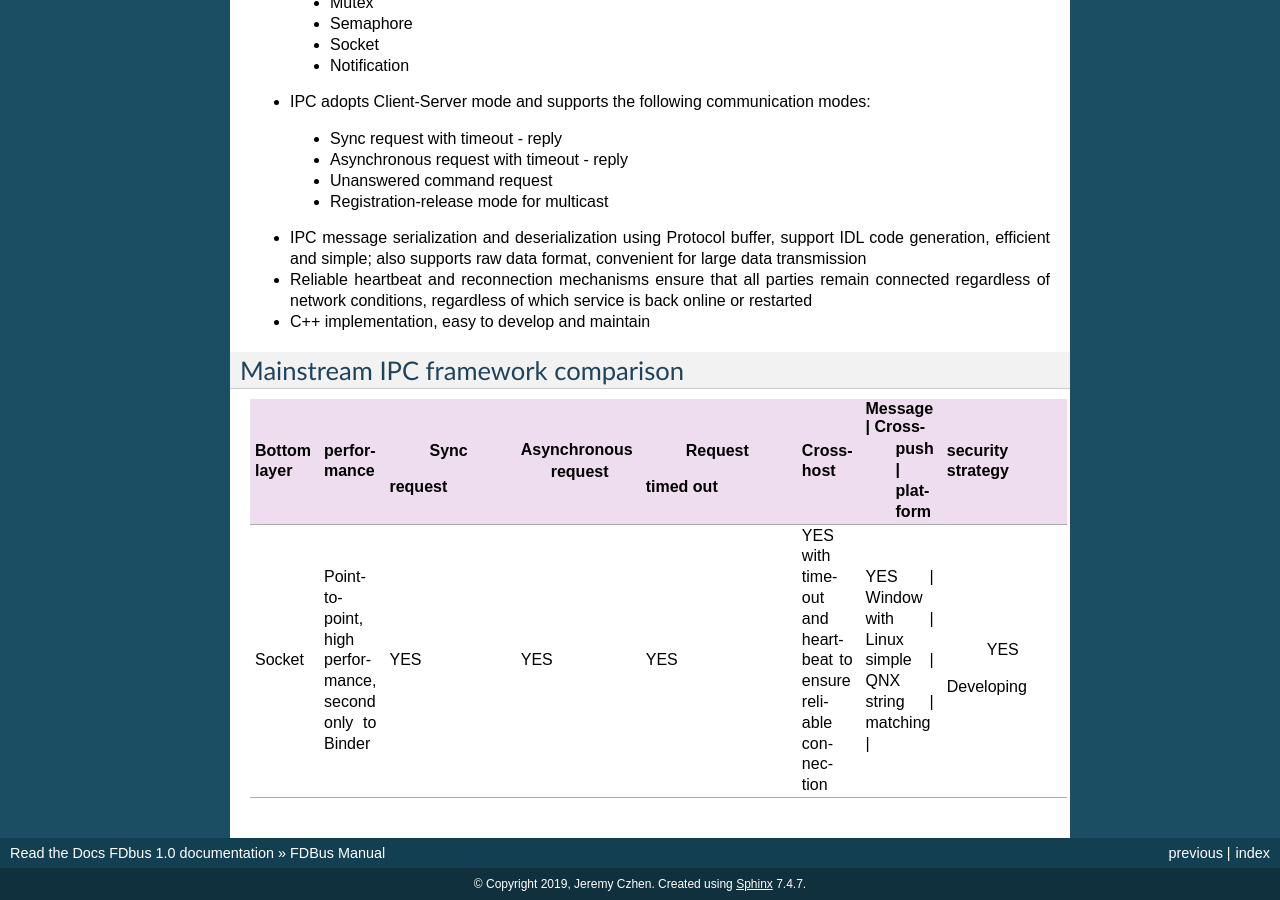
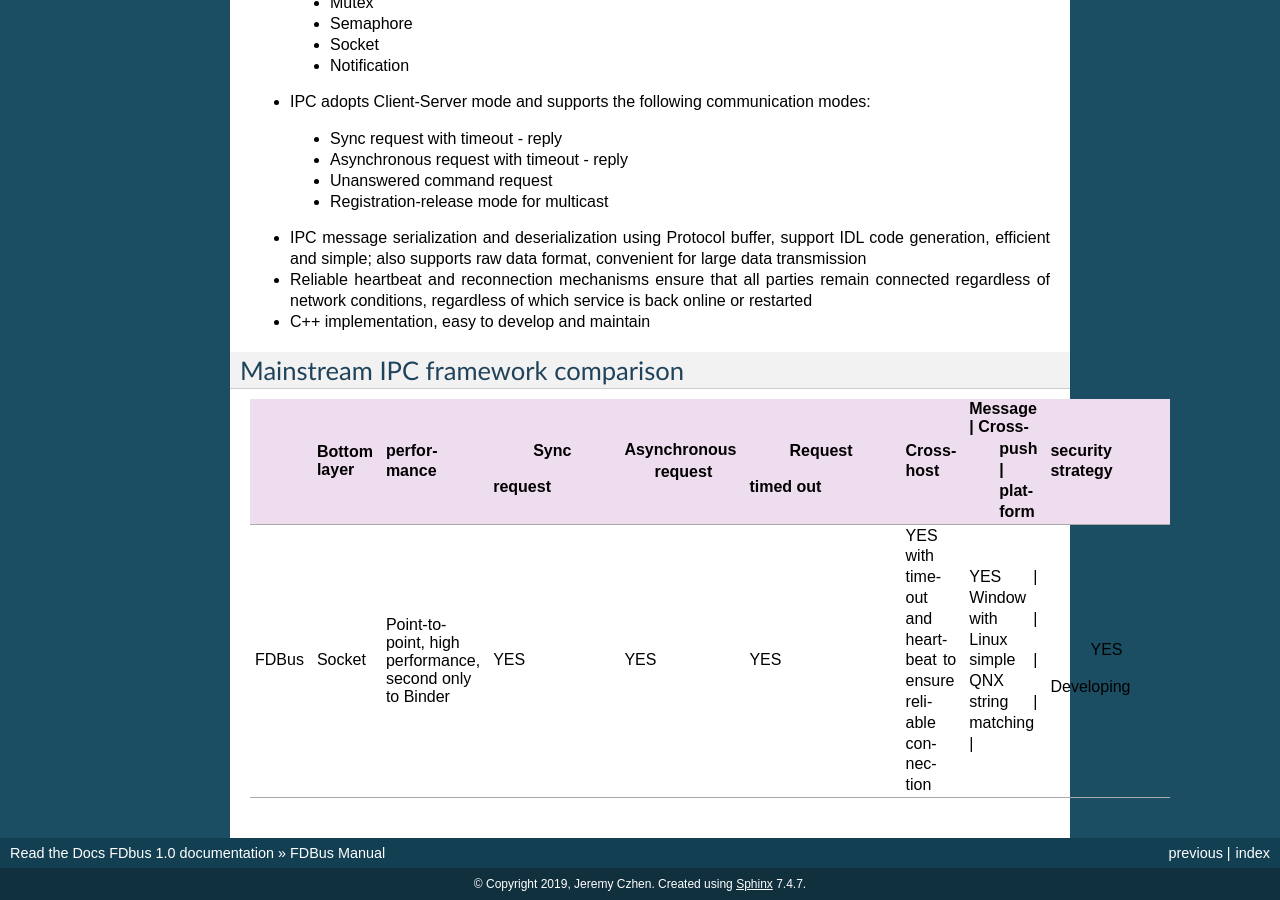
Before and after one commit to lanbengbeng/fdbus-doc, a Sphinx documentation site: the page built from docs/manual.rst, in a window 1280 px wide and 900 px high, scrolled down 1864 px. Built offline with Sphinx 7.4.7, drawn with Linux system fonts in a browser that asks for light colours.

Commit message:
update manual to test table

```diff
--- a/docs/manual.rst
+++ b/docs/manual.rst
@@ -110,13 +110,13 @@
 Mainstream IPC framework comparison
 -----------------------------------
 
-+--------+-------------------+---------+--------------+-----------+--------------------+----------+----------+------------+
-| Bottom |    performance    |  Sync   | Asynchronous |  Request  |     Cross-host     | Message  |  Cross-  |  security  |
-| layer  |                   | request |   request    | timed out |                    |  push    | platform |  strategy  |
-+========+===================+=========+==============+===========+====================+=====================+============+
-| Socket | Point-to-point,   |   YES   |      YES     |    YES    | YES                | YES      | Window   |  YES       |
-|        | high performance, |         |              |           | with timeout       | with     | Linux    | Developing |
-|        | second only to    |         |              |           | and heartbeat      | simple   | QNX      |            |
-|        | Binder            |         |              |           | to ensure reliable | string   |          |            |
-|        |                   |         |              |           | connection         | matching |          |            |
-+--------+-------------------+---------+--------------+-----------+--------------------+----------+----------+------------+
++------+--------+-------------------+---------+--------------+-----------+--------------------+----------+----------+------------+
+|      || Bottom|    performance    |  Sync   | Asynchronous |  Request  |     Cross-host     | Message  |  Cross-  |  security  |
+|      |  layer |                   | request |   request    | timed out |                    |  push    | platform |  strategy  |
++======+========+===================+=========+==============+===========+====================+=====================+============+
+|FDBus | Socket || Point-to-point,  |   YES   |      YES     |    YES    | YES                | YES      | Window   |  YES       |
+|      |        |  high performance,|         |              |           | with timeout       | with     | Linux    | Developing |
+|      |        |  second only to   |         |              |           | and heartbeat      | simple   | QNX      |            |
+|      |        |  Binder           |         |              |           | to ensure reliable | string   |          |            |
+|      |        |                   |         |              |           | connection         | matching |          |            |
++------+--------+-------------------+---------+--------------+-----------+--------------------+----------+----------+------------+
```
